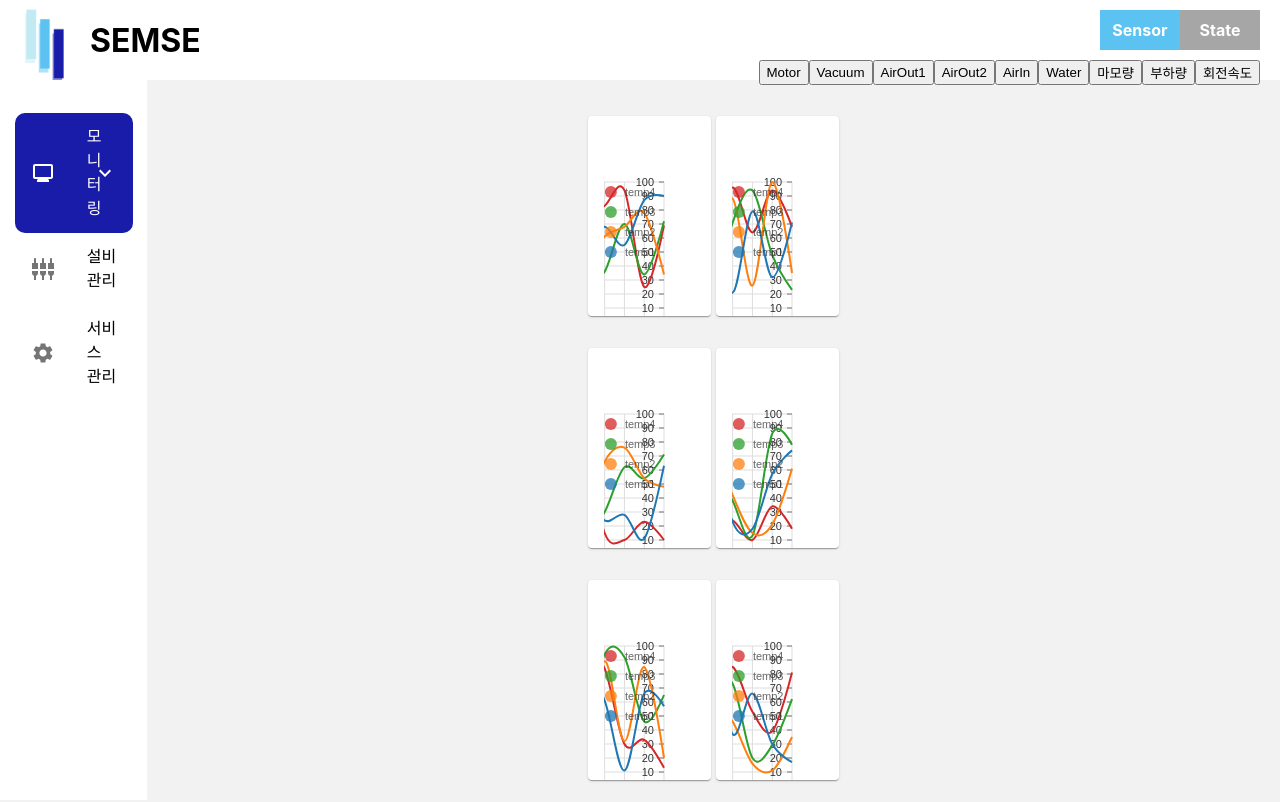
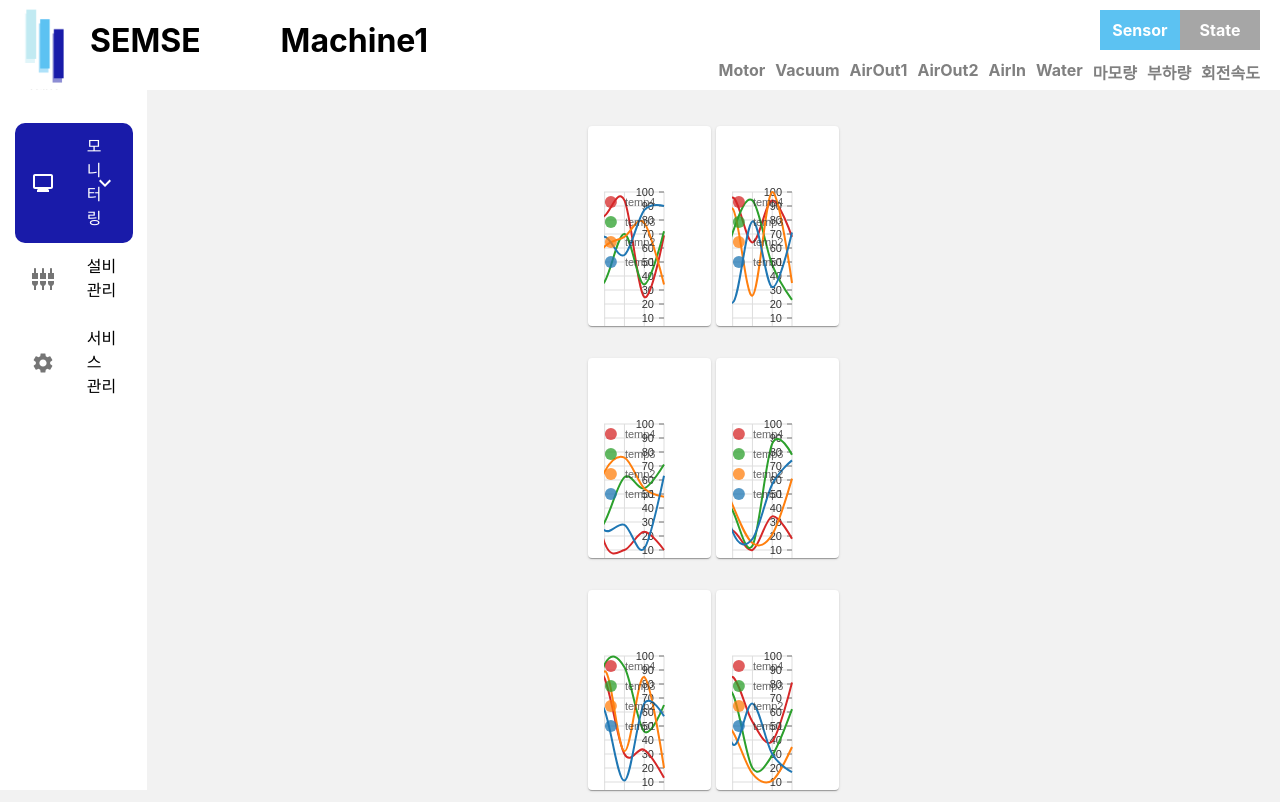
Before and after one commit to Projcet-E201/Front, a React (Create React App) app in the folder frontend/: page /1 in a window 1280 px wide. Shown: the top 802 px of the page. Built offline with nearby package versions, Linux system fonts and the light colour scheme.

Commit message:
[front] css

```diff
--- a/frontend/src/components/common/LeftNav.module.css
+++ b/frontend/src/components/common/LeftNav.module.css
@@ -1,7 +1,6 @@
 .left {
   background-color: white;
-  background: white;
-  height: 90vh;
-  margin: 0;
-  /* width: 300px; */
+  /* background: white; */
+  /* margin: 0; */
+  height: calc(100vh - 100px);
 }
--- a/frontend/src/components/common/NavBar.module.css
+++ b/frontend/src/components/common/NavBar.module.css
@@ -24,11 +24,11 @@
 }
 
 .active {
-  background-color: #5CC2F2;
+  background-color: #5cc2f2;
 }
 
 .inactive {
-  background-color: rgba(0, 0, 0, 0.35 );
+  background-color: rgba(0, 0, 0, 0.35);
 }
 
 .navbutton {
@@ -49,6 +49,8 @@
   /* margin-left: 20px; */
   display: flex;
   cursor: pointer;
+  margin-right: 10vh;
+  /* width: 13%; */
 }
 
 .title img {
@@ -59,3 +61,17 @@
 .title h1 {
   font-weight: bold;
 }
+
+.navbutton div {
+  margin-right: 10px;
+  color: gray;
+  font-weight: bold;
+  cursor: pointer;
+}
+.navbutton div:last-child {
+  margin-right: 0;
+}
+
+.navbutton div:hover {
+  color: #5cc2f2;
+}
--- a/frontend/src/components/common/NavBar.tsx
+++ b/frontend/src/components/common/NavBar.tsx
@@ -24,16 +24,22 @@ const NavBar = () => {
     }
   };
 
-  // console.log(machine);
-
   return (
     <div>
-      <div style={{ background: "white", height: "10vh" }}>
+      <div style={{ background: "white" }}>
         {/* <p>최상단 네브바</p> */}
         <div style={{ display: "flex", justifyContent: "space-between" }}>
-          <div className={styles.title} onClick={() => navigate(`/${machine}`)}>
-            <img src={logo} alt="" />
-            <h1>SEMSE</h1>
+          <div style={{ display: "flex" }}>
+            <div
+              className={styles.title}
+              onClick={() => navigate(`/${machine}`)}
+            >
+              <img src={logo} />
+              <h1>SEMSE</h1>
+            </div>
+            <div>
+              <h1>Machine{machine}</h1>
+            </div>
           </div>
           <div className={styles.rightbutton}>
             {location.pathname !== `/` && (
@@ -59,38 +65,105 @@ const NavBar = () => {
 
             {selected === "Sensor" && (
               <div className={styles.navbutton}>
-                <div
-                  style={{
-                    display: "flex",
-                  }}
-                >
-                  <button onClick={() => navigate(`/${machine}/motor`)}>
+                <div style={{ display: "flex" }}>
+                  <div
+                    onClick={() => navigate(`/${machine}/motor`)}
+                    style={{
+                      color: location.pathname.includes(`/motor`)
+                        ? "#5cc2f2"
+                        : "gray",
+                      marginRight: "10px",
+                    }}
+                  >
                     Motor
-                  </button>
-                  <button onClick={() => navigate(`/${machine}/vacuum`)}>
+                  </div>
+                  <div
+                    onClick={() => navigate(`/${machine}/vacuum`)}
+                    style={{
+                      color: location.pathname.includes(`/vacuum`)
+                        ? "#5cc2f2"
+                        : "gray",
+                      marginRight: "10px",
+                    }}
+                  >
                     Vacuum
-                  </button>
-                  <button onClick={() => navigate(`/${machine}/air-out1`)}>
+                  </div>
+                  <div
+                    onClick={() => navigate(`/${machine}/air-out1`)}
+                    style={{
+                      color: location.pathname.includes(`/air-out1`)
+                        ? "#5cc2f2"
+                        : "gray",
+                      marginRight: "10px",
+                    }}
+                  >
                     AirOut1
-                  </button>
-                  <button onClick={() => navigate(`/${machine}/air-out2`)}>
+                  </div>
+                  <div
+                    onClick={() => navigate(`/${machine}/air-out2`)}
+                    style={{
+                      color: location.pathname.includes(`/air-out2`)
+                        ? "#5cc2f2"
+                        : "gray",
+                      marginRight: "10px",
+                    }}
+                  >
                     AirOut2
-                  </button>
-                  <button onClick={() => navigate(`/${machine}/air-in`)}>
+                  </div>
+                  <div
+                    onClick={() => navigate(`/${machine}/air-in`)}
+                    style={{
+                      color: location.pathname.includes(`/air-in`)
+                        ? "#5cc2f2"
+                        : "gray",
+                      marginRight: "10px",
+                    }}
+                  >
                     AirIn
-                  </button>
-                  <button onClick={() => navigate(`/${machine}/water`)}>
+                  </div>
+                  <div
+                    onClick={() => navigate(`/${machine}/water`)}
+                    style={{
+                      color: location.pathname.includes(`/water`)
+                        ? "#5cc2f2"
+                        : "gray",
+                      marginRight: "10px",
+                    }}
+                  >
                     Water
-                  </button>
-                  <button onClick={() => navigate(`/${machine}/abrasion`)}>
+                  </div>
+                  <div
+                    onClick={() => navigate(`/${machine}/abrasion`)}
+                    style={{
+                      color: location.pathname.includes(`/abrasion`)
+                        ? "#5cc2f2"
+                        : "gray",
+                      marginRight: "10px",
+                    }}
+                  >
                     마모량
-                  </button>
-                  <button onClick={() => navigate(`/${machine}/load`)}>
+                  </div>
+                  <div
+                    onClick={() => navigate(`/${machine}/load`)}
+                    style={{
+                      color: location.pathname.includes(`/load`)
+                        ? "#5cc2f2"
+                        : "gray",
+                      marginRight: "10px",
+                    }}
+                  >
                     부하량
-                  </button>
-                  <button onClick={() => navigate(`/${machine}/rpm`)}>
+                  </div>
+                  <div
+                    onClick={() => navigate(`/${machine}/rpm`)}
+                    style={{
+                      color: location.pathname.includes(`/rpm`)
+                        ? "#5cc2f2"
+                        : "gray",
+                    }}
+                  >
                     회전속도
-                  </button>
+                  </div>
                 </div>
               </div>
             )}
--- a/frontend/src/layout/MainLayout.tsx
+++ b/frontend/src/layout/MainLayout.tsx
@@ -1,4 +1,4 @@
-import React from "react";
+import React, { useEffect, useRef, useState } from "react";
 import NavBar from "../components/common/NavBar";
 import LeftNav from "../components/common/LeftNav";
 
```
